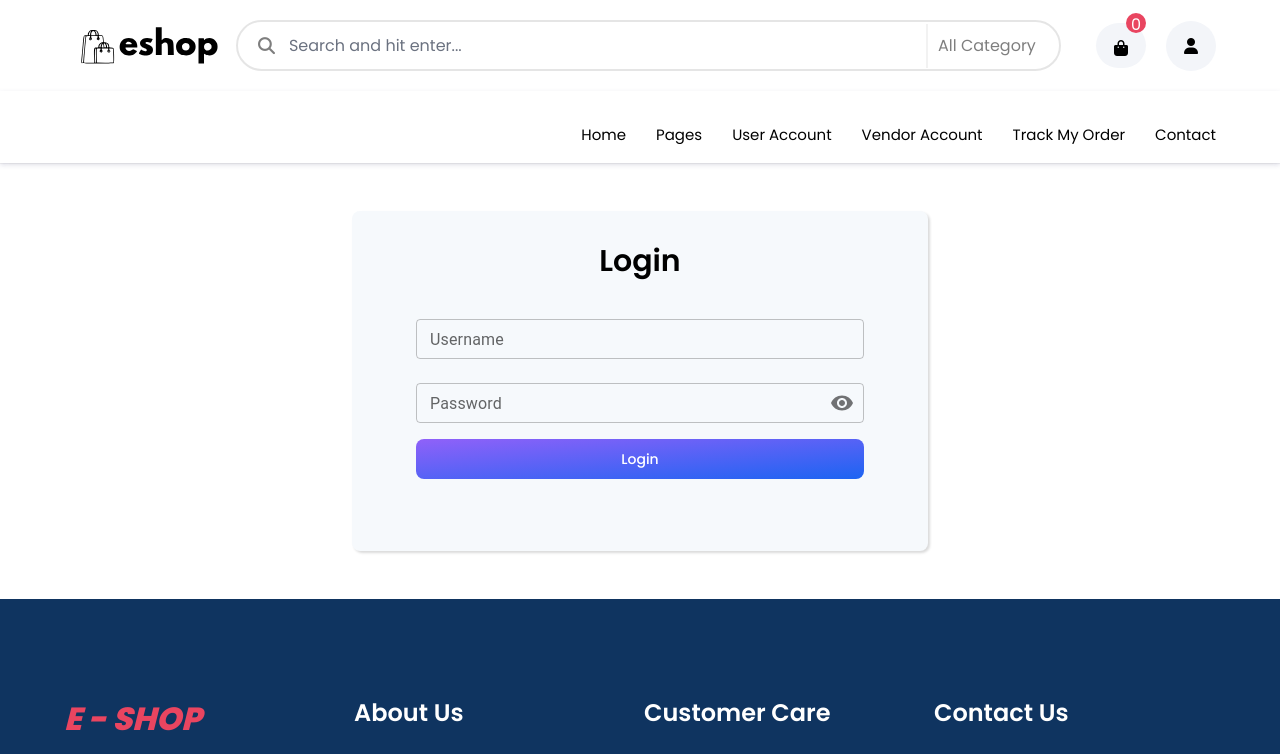
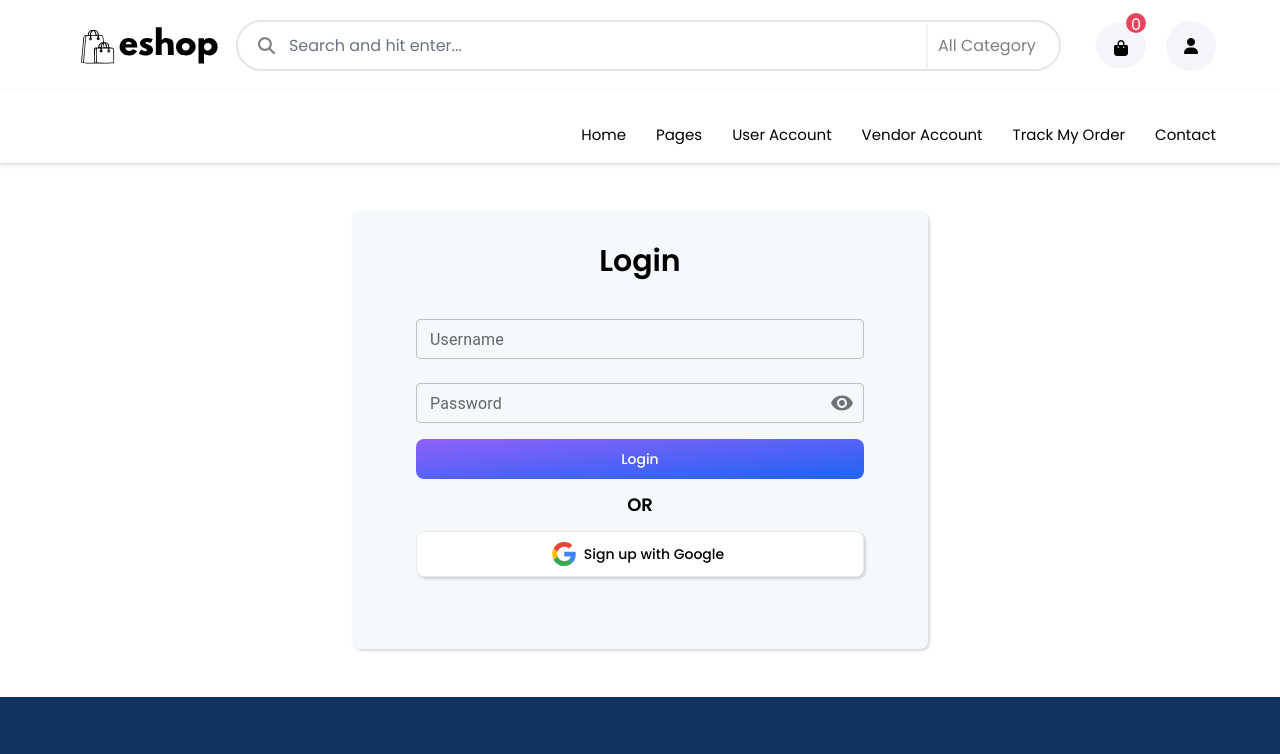
Before and after one commit to thwahatkp/eshop, a React (Vite) app: page /login in a window 1280 px wide. Shown: the top 754 px of the page. Built offline with nearby package versions, Linux system fonts and the light colour scheme; no server answers.

Commit message:
added login and signup

```diff
--- a/src/App.jsx
+++ b/src/App.jsx
@@ -6,16 +6,23 @@ import Cart from "./pages/Cart/Cart";
 import Login from "./pages/Login/Login";
 import Signup from "./pages/Signup/Signup";
 import "./helper/axiosHelper";
+import { useSelector } from "react-redux";
 
 const App = () => {
+  const user = useSelector((state) => state.user);
+  console.log(user);
   return (
     <div className="flex flex-col justify-between min-h-screen">
       <Routes>
         <Route path="/" element={<Layout />}>
           <Route index element={<HomePage />} />
           <Route path="cart" element={<Cart />} />
-          <Route path="login" element={<Login />} />
-          <Route path="signup" element={<Signup />} />
+          {!user.logged && (
+            <>
+              <Route path="login" element={<Login />} />
+              <Route path="signup" element={<Signup />} />
+            </>
+          )}
           <Route path="*" element={<NotFound />} />
         </Route>
       </Routes>
--- a/src/common/components/Header.jsx
+++ b/src/common/components/Header.jsx
@@ -5,7 +5,6 @@ import AOS from "aos";
 import "aos/dist/aos.css";
 import { useDispatch } from "react-redux";
 import { getLoggedDetails } from "../../redux/reducers/user";
-import { post } from "../../helper/axiosHelper";
 
 const Header = () => {
   const dispatch = useDispatch();
@@ -17,7 +16,7 @@ const Header = () => {
 
   useEffect(() => {
     AOS.init({
-            offset: 200,
+      offset: 200,
       duration: 600,
       easing: "ease-in-out",
       delay: 100,
--- a/src/common/components/Search.jsx
+++ b/src/common/components/Search.jsx
@@ -6,16 +6,36 @@ import Menu from "@mui/material/Menu";
 import MenuItem from "@mui/material/MenuItem";
 
 import { useState } from "react";
+import { useDispatch, useSelector } from "react-redux";
+import { post } from "../../helper/axiosHelper";
+import { logout } from "../../redux/reducers/user";
 
 // import { sidebar } from "../../redux/reducers/layout";
 const Search = () => {
+  // <<======= Actions =======>>
+  const dispatch = useDispatch();
+  // <<======= State =======>>
   const [anchorElUser, setAnchorElUser] = useState(null);
-
+  const user = useSelector((state) => state.user);
+  // <<======= Functions =======>>
   const handleOpenUserMenu = (event) => {
     setAnchorElUser(event.currentTarget);
   };
   const handleCloseUserMenu = () => {
     setAnchorElUser(null);
+  };
+
+  const handleLogout = () => {
+    post("logout")
+      .then((res) => {
+        if (res.status === 200) {
+          localStorage.removeItem("details");
+          dispatch(logout());
+        }
+      })
+      .catch((err) => {
+        console.log(err);
+      });
   };
 
   return (
@@ -85,7 +105,13 @@ const Search = () => {
               </MenuItem>
               <MenuItem key={"login"} onClick={handleCloseUserMenu}>
                 <NavLink to="/login">
-                  <Typography textAlign="center">Login</Typography>
+                  {user.logged ? (
+                    <Typography textAlign="center" onClick={handleLogout}>
+                      Logout
+                    </Typography>
+                  ) : (
+                    <Typography textAlign="center">Login</Typography>
+                  )}
                 </NavLink>
               </MenuItem>
             </Menu>
--- a/src/index.css
+++ b/src/index.css
@@ -63,6 +63,15 @@
   box-shadow: none !important;
 }
 
+@layer utilities {
+  .google-gradient {
+    background: -webkit-linear-gradient(-120deg, #4285f4, #34a853, #fbbc05, #ea4335) !important;
+    -webkit-background-clip: text !important;
+    -webkit-text-fill-color: transparent !important;
+  }
+
+}
+
 @tailwind base;
 @tailwind components;
 @tailwind utilities;
--- a/src/pages/Home/Discount/Dcard.jsx
+++ b/src/pages/Home/Discount/Dcard.jsx
@@ -110,14 +110,13 @@ const Dcard = () => {
       <Slider {...settings}>
         {Ddata.map((value, index) => {
           return (
-            <>
               <div
+                key={index}
                 data-aos="zoom-in-up"
                 data-aos-duration="200"
                 data-aos-offset="250"
                 className="box product bg-[#fff] p-5 relative rounded-[8px] shadow-[rgb(3,0,71/9%)_0px_1px_3px] m-2.5 hover:scale-105 transition ease-in-out duration-500 cursor-pointer"
                 // className="box product bg-[#fff] p-5 relative rounded-[8px] shadow-[rgb(3,0,71/9%)_0px_1px_3px] m-2.5 hover:scale-105 transition ease-in-out duration-500 cursor-pointer hover:shadow-[rgba(0,0,0,0.1)_0px_10px_15px_-3px,rgba(0,0,0,0.05)_0px_4px_6px_-2px]"
-                key={index}
               >
                 <div className="img">
                   <img
@@ -132,7 +131,6 @@ const Dcard = () => {
                   {value.price}
                 </span>
               </div>
-            </>
           );
         })}
       </Slider>
--- a/src/pages/Home/TopCategory/TopCart.jsx
+++ b/src/pages/Home/TopCategory/TopCart.jsx
@@ -79,10 +79,9 @@ const TopCart = () => {
       <Slider {...settings}>
         {Tdata.map((value, index) => {
           return (
-            <>
             <div
+              key={index}
               className="box product bg-white p-5 relative rounded-md shadow m-5 flex flex-col items-center justify-center transition ease-in-out duration-500 hover:scale-105 cursor-pointer"
-                key={index}
             >
               {/* <div className="nametop d_flex relative w-full flex justify-between"></div> */}
               <div className="img grow relative rounded-lg">
@@ -95,7 +94,6 @@ const TopCart = () => {
                 <img className="rounded-md" src={value.cover} alt="" />
               </div>
             </div>
-            </>
           );
         })}
       </Slider>
--- a/src/pages/Login/Login.jsx
+++ b/src/pages/Login/Login.jsx
@@ -43,10 +43,14 @@ function Login() {
         }
       })
       .catch((err) => {
-        if (err.status === 401 || err.status === 404) {
+        if (err.status === 401 || err.status === 404 || err.status === 400) {
           setError(err.message);
         }
       });
+  };
+
+  const google = () => {
+    window.open(`${import.meta.env.VITE_API_URL}auth/google`, "_self");
   };
 
   return (
@@ -72,7 +76,7 @@ function Login() {
             size="small"
             name="password"
             onChange={handleChange}
-            sx={{mb:2}}
+            sx={{ mb: 2 }}
             type={showPassword ? "text" : "password"}
             // value={password}
             // error={true}
@@ -110,9 +114,40 @@ function Login() {
           </div> */}
           <button
             type="submit"
-            className="w-full text-white  bg-gradient-to-br from-purple-500 to-blue-600 hover:from-purple-600 hover:to-blue-700 focus:ring-4 focus:ring-blue-300 font-medium rounded-lg text-sm px-5 py-2.5 mr-2 mb-2 dark:bg-blue-600 dark:hover:bg-blue-700 focus:outline-none dark:focus:ring-blue-800"
+            className="w-full text-white  bg-gradient-to-br from-purple-500 to-blue-600 hover:from-purple-600 hover:to-blue-700 focus:ring-4 focus:ring-blue-300 font-medium rounded-lg text-sm px-5 py-2.5 mr-2   dark:bg-blue-600 dark:hover:bg-blue-700 focus:outline-none dark:focus:ring-blue-800"
           >
             Login
+          </button>
+          <span className="flex justify-center my-3 text-lg font-semibold">
+            OR
+          </span>
+          {/* // <<======= Google =======>> */}
+          <button
+            type="button"
+            onClick={google}
+            className="w-full text-black  bg-white shadow-[rgba(0,0,0,0.15)_1.95px_1.95px_2.6px] hover:shadow-[rgba(0,0,0,0.25)_1.95px_1.95px_2.6px] border hover:border-gray-500 focus:ring-4 focus:ring-gray-600 font-medium rounded-lg text-sm px-5 py-2.5 mr-2 mb-2 dark:bg-blue-600 dark:hover:bg-blue-700 focus:outline-none dark:focus:ring-blue-800 flex items-center justify-center"
+          >
+            <img
+              src="public/google.svg"
+              alt="google logo"
+              className="mr-2 -ml-1 w-6 h-6"
+            />
+            {/* <svg
+              className="mr-2 -ml-1 w-4 h-4 google-gradient"
+              aria-hidden="true"
+              focusable="false"
+              data-prefix="fab"
+              data-icon="google"
+              role="img"
+              xmlns="http://www.w3.org/2000/svg"
+              viewBox="0 0 488 512"
+            >
+              <path
+                fill="currentColor"
+                d="M488 261.8C488 403.3 391.1 504 248 504 110.8 504 0 393.2 0 256S110.8 8 248 8c66.8 0 123 24.5 166.3 64.9l-67.5 64.9C258.5 52.6 94.3 116.6 94.3 256c0 86.5 69.1 156.6 153.7 156.6 98.2 0 135-70.4 140.8-106.9H248v-85.3h236.1c2.3 12.7 3.9 24.9 3.9 41.4z"
+              ></path>
+            </svg> */}
+            Sign up with Google<div></div>
           </button>
         </form>
       </div>
--- a/src/redux/reducers/user.js
+++ b/src/redux/reducers/user.js
@@ -1,12 +1,13 @@
 import { createAsyncThunk, createSlice } from "@reduxjs/toolkit";
 import axios from "axios";
-const API_URL = import.meta.env.VITE_API_URL || "http://localhost:3001/";
 
-axios.defaults.withCredentials = true;
 let getLoggedDetails = createAsyncThunk(
   "login details",
-  (navigate) => axios.get(API_URL).then((res) => res.data)
-  // .then((res) => res.data || JSON.parse(localStorage.getItem("details")))
+  () =>
+    // (navigate) =>
+    axios
+      .get()
+      .then((res) => res.data || JSON.parse(localStorage.getItem("details")))
   // .catch((err) => {
   //   //   navigate("/login");
   //   // console.log(err);
@@ -22,10 +23,14 @@ let userDetails = createSlice({
     username: "",
     mobile: "",
     email: "",
-    // logged: JSON.parse(localStorage.getItem("details")) ? true : false,
+    logged: JSON.parse(localStorage.getItem("details")) ? true : false,
   },
   reducers: {
     logout: (state, action) => {
+      // <<======= Delete all another user value =======>>
+      Object.keys(state).forEach((key) => {
+        delete state[key];
+      });
       state.logged = false;
     },
   },
@@ -34,9 +39,9 @@ let userDetails = createSlice({
       action.payload.logged = true;
       return (state = action.payload);
     },
-    // [getLoggedDetails.pending]: (state, action) => {
-    //   state.logged = false;
-    // },
+    [getLoggedDetails.pending]: (state, action) => {
+      state.logged = false;
+    },
     [getLoggedDetails.rejected]: (state, action) => {
       localStorage.removeItem("details");
       return (state = { logged: false });
--- a/src/redux/store.js
+++ b/src/redux/store.js
@@ -1,9 +1,11 @@
 import { configureStore } from "@reduxjs/toolkit";
 import layout from "./reducers/layout";
+import user from "./reducers/user";
 
 const store = configureStore({
   reducer: {
     layout: layout,
+    user: user,
   },
 });
 
```
Also changed, not shown: public/google.svg (added), 1 other file (tests, documents, lock files or other folders). Lines whose indentation alone changed are shown as unchanged.
